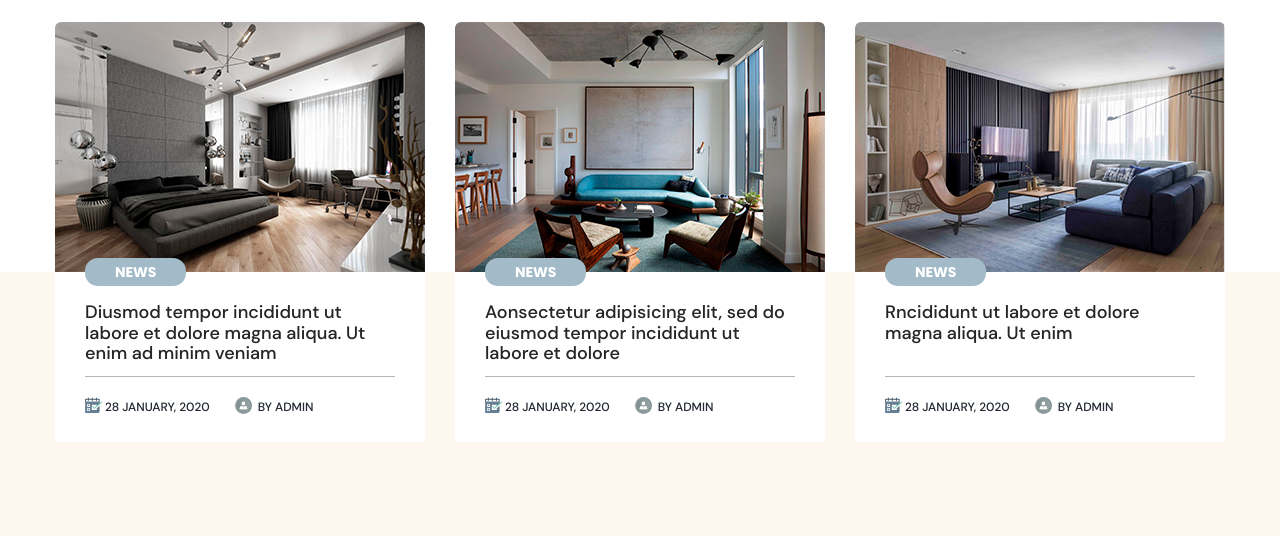
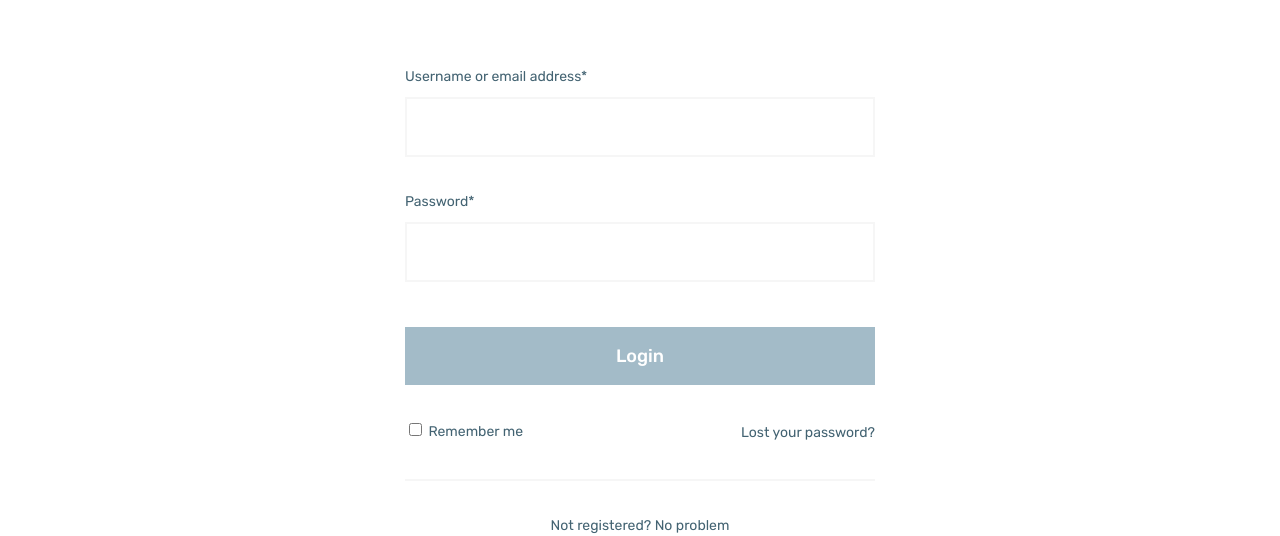
Before and after one commit to Dsquind/glee, a website: page app/login.html in a window 1280 px wide. Shown: the part 318-854 px from the top of the page. Drawn offline with nearby package versions, Linux system fonts and the light colour scheme; files that its build step writes are made by us from their sources.

Commit message:
added new login page and style

```diff
--- a/app/next.html
+++ b/app/login.html
@@ -21,7 +21,7 @@
               <a  class="menu__list-link" href="index.html">Home +</a>
             </li>
             <li class="menu__list-item">
-              <a  class="menu__list-link menu__list-link--active" href="page.html">About</a>
+              <a  class="menu__list-link" href="page.html">About</a>
             </li>
             <li class="menu__list-item">
               <a  class="menu__list-link" href="#">Services</a>
@@ -75,104 +75,51 @@
   <main class="main">
     <div class="top">
       <div class="container">
-        <h1 class="top__title"> About Us</h1>
+        <h1 class="top__title">Log in</h1>
         <div class="breadcrumbs">
           <ul class="breadcrumbs__list">
             <li class="breadcrumbs__item">
                <a class="breadcrumbs__link" href="index.html">Home</a>
             </li>
             <li class="breadcrumbs__item">
-               <a class="breadcrumbs__link" href="#">About Us</a>
+               <a class="breadcrumbs__link" href="#">Log in</a>
             </li>
           </ul>
         </div>
       </div>
     </div>
 
-
-    <section class="articles">
-      <div class="container">
-        <div class="articles__top">
-          <h2 class="title articles__title">Our Insights & Articles</h2>
-          <a class="articles__link">View All</a>
-        </div>
-        <div class="articles__items">
-          <div class="articles__item">
-            <div class="articles__item-zoom">
-              <a class="articles__item-link" href="#">
-                <img class="articles__item-img" src="images/news/item1.jpg" alt="phote news">
-              </a>
-            </div>
-            <div class="articles__inner">
-              <div class="articles__inner-content">
-                <span class="articles__inner-btn">NEWS</span>
-                <a href="#" class="articles__inner-text">
-                  Diusmod tempor incididunt ut labore et dolore magna aliqua.
-                  Ut enim ad minim veniam
+    <section class="login">
+       <div class="container">
+          <div class="login__block">
+            <form class="login__form" action="#">
+              <label class="login__text">Username or email address*
+                <input class="login__input" type="text" required>
+              </label>
+              <label class="login__text">
+                Password*
+                <input class="login__input" type="password" required>
+              </label>
+              <button class="login__btn" type="submit">Login</button>
+              <div class="login__under">
+                <label class="login__text">
+                  <input type="checkbox">
+                  Remember me
+                </label>
+                <a class="login__text" href="#">
+                  Lost your password?
                 </a>
               </div>
-              <div class="articles__inner-info">
-                <span class="articles__inner-data">
-                  28 January, 2020
-                </span>
-                <span class="articles__inner-author">
-                  BY ADMIN
-                </span>
-              </div>
-            </div>
+            </form>
+            <span class="login__text login__text--problem">Not registered? No problem</span>
+            <a class="login__link" href="#">Create an account</a>
           </div>
-          <div class="articles__item">
-            <div class="articles__item-zoom">
-              <a class="articles__item-link" href="#">
-                <img class="articles__item-img" src="images/news/item2.jpg" alt="phote news">
-              </a>
-            </div>
-            <div class="articles__inner">
-              <div class="articles__inner-content">
-                <span class="articles__inner-btn">NEWS</span>
-                <a href="#" class="articles__inner-text">
-                  Aonsectetur adipisicing elit, sed do eiusmod tempor
-                  incididunt ut labore et dolore
-                </a>
-              </div>
-              <div class="articles__inner-info">
-                <span class="articles__inner-data">
-                  28 January, 2020
-                </span>
-                <span class="articles__inner-author">
-                  BY ADMIN
-                </span>
-              </div>
-            </div>
-          </div>
-          <div class="articles__item">
-            <div class="articles__item-zoom">
-              <a class="articles__item-link" href="#">
-                <img class="articles__item-img" src="images/news/item3.jpg" alt="phote news">
-              </a>
-            </div>
-            <div class="articles__inner">
-              <div class="articles__inner-content">
-                <span class="articles__inner-btn">NEWS</span>
-                <a href="#" class="articles__inner-text">
-                  Rncididunt ut labore et dolore magna aliqua.
-                  Ut enim
-                </a>
-              </div>
-              <div class="articles__inner-info">
-                <span class="articles__inner-data">
-                  28 January, 2020
-                </span>
-                <span class="articles__inner-author">
-                  BY ADMIN
-                </span>
-              </div>
-            </div>
-          </div>
-        </div>
-      </div>
+       </div>
     </section>
-    <div class="partners">
+
+
+
+    <div class="partners partners__nonnews">
       <div class="container">
         <div class="partners__items">
           <img class="partners__items-img" src="images/partners/item1.png" alt="logo partners">
--- a/app/scss/style.scss
+++ b/app/scss/style.scss
@@ -872,6 +872,12 @@
   bottom: 15px;
   background-color: #fef7f0;
   z-index: -1;
+  &__nonnews{
+    margin-top: 0;
+    padding: 70px 0 70px;
+    min-height: 250px;
+    background-color: #fef7f0;
+  }
   &__items{
     display: flex;
     justify-content: space-around;
@@ -1166,6 +1172,76 @@
   }
 }
 
+.login__btn,
+.login__link{
+  display: block;
+  padding: 20px 0;
+  font-size: 18px;
+  line-height: 1;
+  width: 100%;
+  transition: background-color 0.3s, color 0.3s;
+  cursor: pointer;
+  border: none;
+  @extend %rubik-500;
+  &:hover{
+    background-color: $main;
+  }
+}
+
+.login{
+  padding: 117px 0 136px;
+  &__block{
+    margin: 0 auto;
+    max-width: 470px;
+    width: 100%;
+  }
+  &__text{
+    display: block;
+    margin-bottom: 30px;
+    color: $main;
+    font-size: 14px;
+    @extend %rubik-400;
+  }
+  &__input{
+    display: block;
+    width: 100%;
+    border: 2px solid #f6f6f6;
+    margin-top: 5px;
+    height: 60px;
+    padding: 0 15px;
+    &:focus{
+      outline:1px solid rgba(163,187,200,0.3)
+    }
+  }
+  &__btn{
+    margin-top: 45px;
+    margin-bottom: 32px;
+    background-color: #a3bbc8;
+    color: white;
+  }
+  &__under{
+    display: flex;
+    justify-content: space-between;
+  }
+  &__text--problem{
+    margin-bottom: 20px;
+    padding-top: 30px;
+    text-align: center;
+    border-top: 2px solid #f6f6f6;
+  }
+  &__link{
+    border: 2px solid #a3bbc8;
+    color: $default;
+    text-align: center;
+    &:hover{
+      border: 2px solid white;
+      color: white;
+    }
+  }
+}
+
+
+
 
 
 
```
Also changed, not shown: app/index.html (+1 -1 lines), app/page.html (+1 -1 lines).
